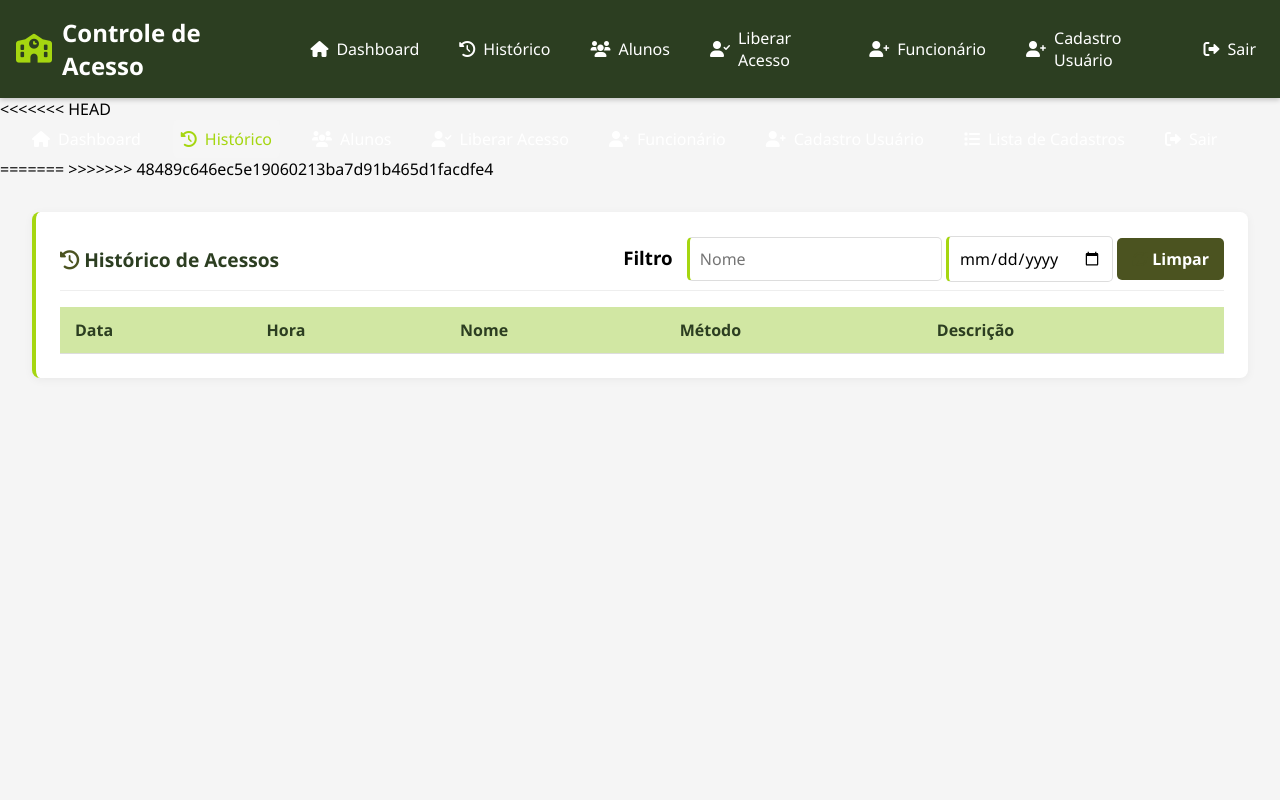
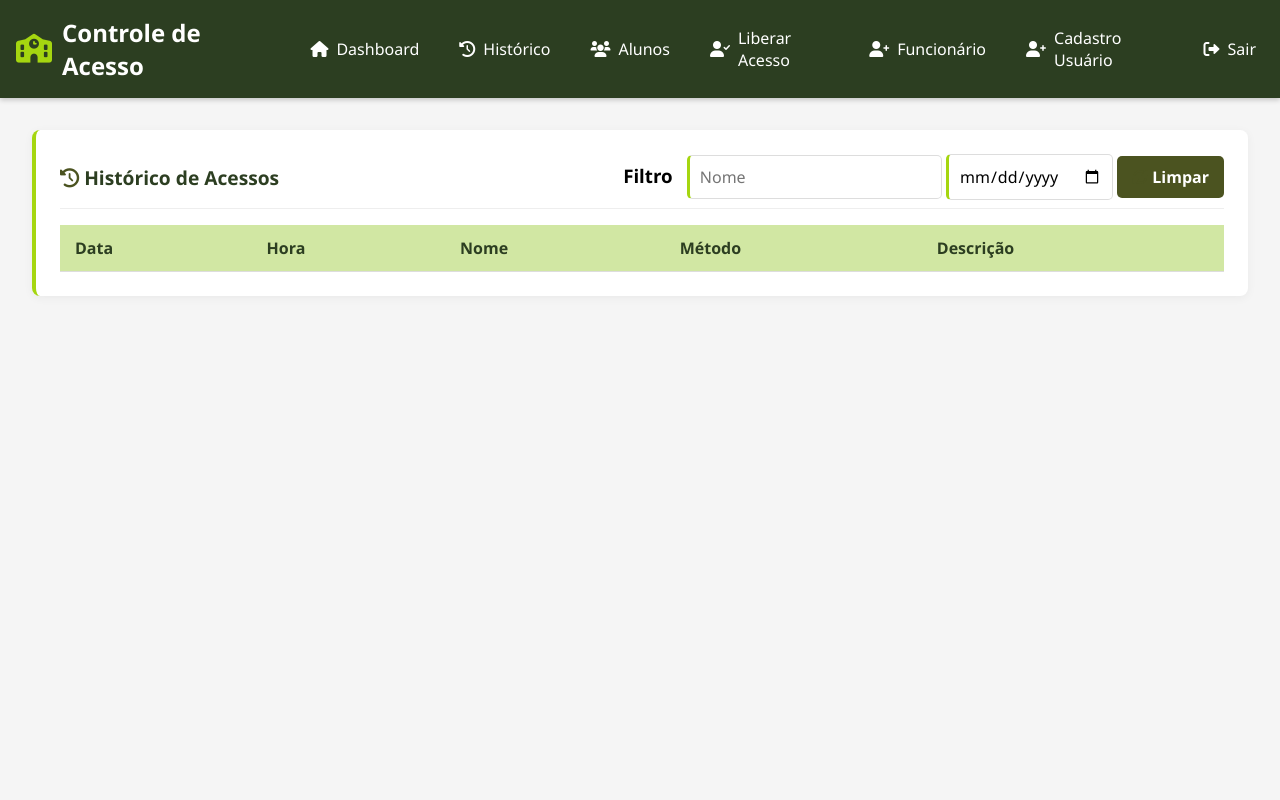
Before and after one commit to thaisferreeirah/Acelera-4, a Flask app: page /historicotest in a window 1280 px wide. Run offline with Flask 3, Linux system fonts and the light colour scheme; data that the repository does not hold is empty; some libraries are stand-ins or nearby versions.

Commit message:
fix: ajuste no menu

```diff
--- a/templates/historico.html
+++ b/templates/historico.html
@@ -13,20 +13,6 @@
 <body>
     <div id="menu-container"></div>
 
-<<<<<<< HEAD
-        <ul class="itens-menu">
-            <li><a href="/"><i class="fas fa-home"></i> Dashboard</a></li>
-            <li><a href="/historico" class="ativo"><i class="fas fa-history"></i> Histórico</a></li>
-            <li><a href="/aluno"><i class="fas fa-users"></i> Alunos</a></li>
-            <li><a href="/acesso"><i class="fas fa-user-check"></i> Liberar Acesso</a></li>
-            <li><a href="/autorizado"><i class="fas fa-user-plus"></i>Funcionário</a></li>
-            <li><a href="/cadastro"><i class="fas fa-user-plus"></i> Cadastro Usuário</a></li>
-             <li><a href="/lista-cadastros"><i class="fas fa-list"></i> Lista de Cadastros</a></li>
-            <li><a href="/logout"><i class="fas fa-sign-out-alt"></i> Sair</a></li>
-        </ul>
-    </nav>
-=======
->>>>>>> 48489c646ec5e19060213ba7d91b465d1facdfe4
     <main class="main-content">
         <div class="card">
             <div class="card-header">
```
Also changed, not shown: templates/liberarAcesso.html (+0 -16 lines).
